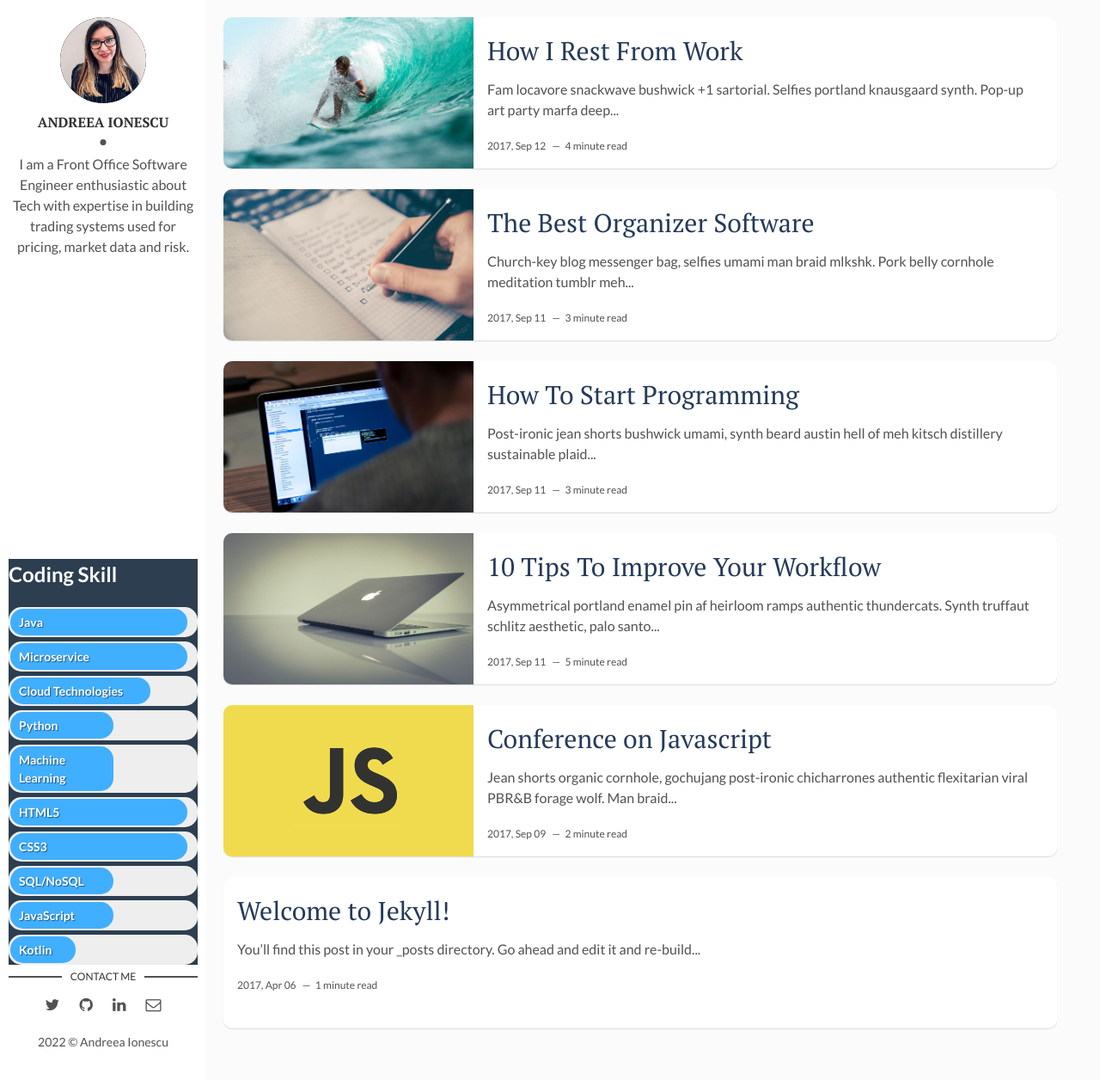
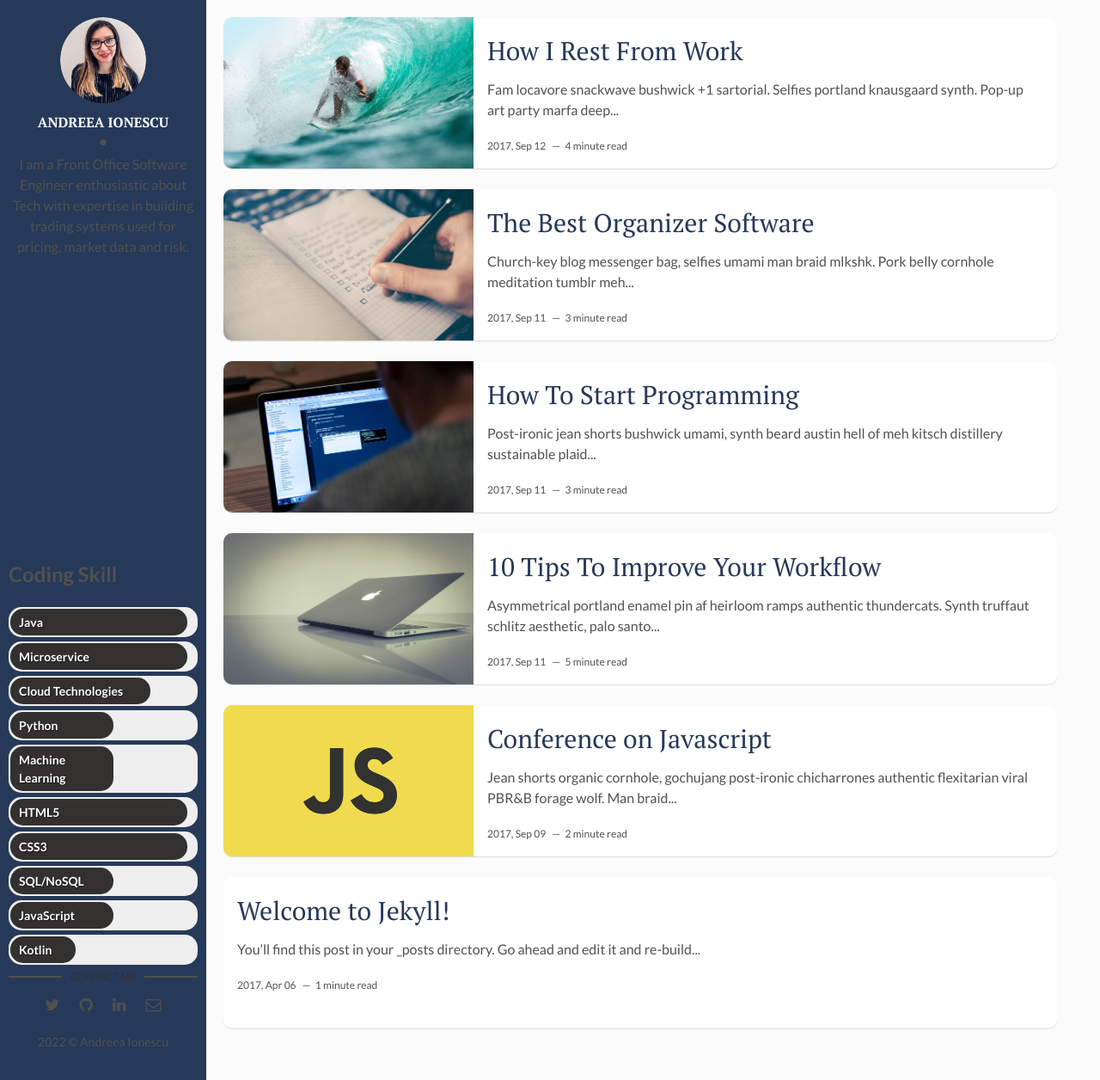
Before and after one commit to andreeaionescu/andreeaionescu.github.io, a Jekyll site: the page built from index.html, in a window 1280 px wide and 1256 px high. Shown: the whole window at 86% size. Built offline with Jekyll 4.4.1, drawn with Linux system fonts in a browser that asks for light colours; the list of posts is cut into pages by our own code.

Commit message:
CHanged sidebar colours

```diff
--- a/assets/css/main.css
+++ b/assets/css/main.css
@@ -933,7 +933,7 @@ table tfoot td {
   width: 240px;
   height: 100%;
   padding: 20px 10px;
-  background-color: #ffffff;
+  background-color: #263959;
 }
 
 .about {
@@ -975,7 +975,7 @@ table tfoot td {
   padding-bottom: 15px;
   font-size: 16px;
   text-transform: uppercase;
-  color: #333030;
+  color: #ffffff;
   font-weight: 700;
 }
 
@@ -1408,7 +1408,7 @@ a.newer-posts:hover {
             justify-content: space-between;
     width: 100%;
     padding: 10px;
-    background-color: #ffffff;
+    background-color: #263959;
     -webkit-box-shadow: 0 1px 1px 0 rgba(31, 35, 46, 0.15);
             box-shadow: 0 1px 1px 0 rgba(31, 35, 46, 0.15);
   }
@@ -1514,7 +1514,7 @@ a.newer-posts:hover {
 }
 .bar::before{
   content:  attr(data-skill);
-  background-color: #41afff;
+  background-color: #333030;
   display: inline-block;
   padding: 5px 0 5px 10px;
   border-radius: inherit;
@@ -1525,10 +1525,10 @@ a.newer-posts:hover {
 }
 
 .bar.front::before{
-  background-color: #41afff;
+  background-color: #333030;
 }
 .bar.back::before{
-  background-color: #41afff;
+  background-color: #333030;
 }
 
 .bar.learning::before{
@@ -1546,8 +1546,3 @@ a.newer-posts:hover {
 .bar.expert::before{
   width: calc(100% - 10px);
 }
-
-#skills{
-  color: white;
-  background: #2c3e50;
-}
```
